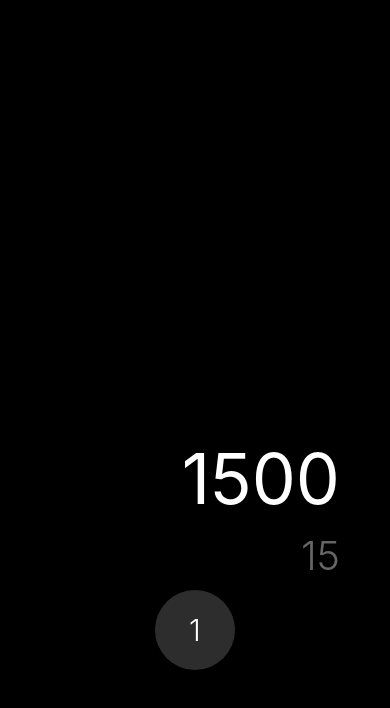
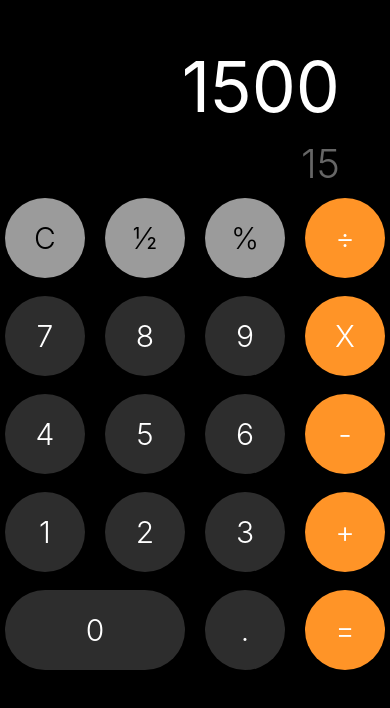
Before and after one commit to pmz10/isoCalculeitor, a React Native app: screen / in a window 390 px wide. Shown: the part 136-844 px from the top of the page. Built offline with nearby package versions, Linux system fonts and the light colour scheme.

Commit message:
Add CalculeitorButton component and update CalculatorScreen layout

```diff
--- /dev/null
+++ b/src/presentation/Components/CalculeitorButton.tsx
@@ -0,0 +1,37 @@
+import { Text, Pressable } from 'react-native';
+import { colors, styles } from '../../Config/Theme/app-theme';
+
+interface Props {
+    label: string;
+    color?: string;
+    doubleSize?: boolean;
+    blackText?: boolean;
+    onPress: () => void;
+}
+
+const CalculeitorButton = ({
+    label,
+    color = colors.darkGray,
+    doubleSize = false,
+    blackText = false,
+    onPress,
+}: Props) => {
+    return (
+        <Pressable
+            onPress={ () => onPress() }
+            style={({ pressed }) => ({
+            ...styles.button,
+            backgroundColor: color,
+            width: (doubleSize) ? 180 : 80,
+            opacity: (pressed) ? 0.8 : 1
+        })}>
+            <Text style={{
+                ...styles.buttonText,
+                color: (blackText) ? 'black' : 'white',
+            }}>{label}</Text>
+        </Pressable>
+
+    );
+};
+
+export default CalculeitorButton;
--- a/src/presentation/Screens/CalculatorScreen.tsx
+++ b/src/presentation/Screens/CalculatorScreen.tsx
@@ -1,6 +1,6 @@
-import React from 'react';
 import { View, Text, StyleSheet, Pressable } from 'react-native';
-import { styles } from '../../Config/Theme/app-theme';
+import { colors, styles } from '../../Config/Theme/app-theme';
+import CalculeitorButton from '../Components/CalculeitorButton';
 
 const CalculatorScreen = () => {
     return (
@@ -11,10 +11,33 @@ const CalculatorScreen = () => {
             </View>
 
             <View style={ styles.row}>
-            <Pressable style={styles.button}>
-                <Text style={styles.buttonText}>1</Text>
-            </Pressable>
-
+                <CalculeitorButton onPress={ () => console.log('C') } blackText color={colors.lightGary} label="C" />
+                <CalculeitorButton onPress={ () => console.log('½') } blackText color={colors.lightGary} label="½" />
+                <CalculeitorButton onPress={ () => console.log('%') } blackText color={colors.lightGary} label="%" />
+                <CalculeitorButton onPress={ () => console.log('÷') } color={colors.orange} label="÷" />
+            </View>
+            <View style={ styles.row}>
+                <CalculeitorButton onPress={ () => console.log('7') } color={colors.darkGray} label="7" />
+                <CalculeitorButton onPress={ () => console.log('8') } color={colors.darkGray} label="8" />
+                <CalculeitorButton onPress={ () => console.log('9') } color={colors.darkGray} label="9" />
+                <CalculeitorButton onPress={ () => console.log('X') } color={colors.orange} label="X" />
+            </View>
+            <View style={ styles.row}>
+                <CalculeitorButton onPress={ () => console.log('4') } color={colors.darkGray} label="4" />
+                <CalculeitorButton onPress={ () => console.log('5') } color={colors.darkGray} label="5" />
+                <CalculeitorButton onPress={ () => console.log('6') } color={colors.darkGray} label="6" />
+                <CalculeitorButton onPress={ () => console.log('-') } color={colors.orange} label="-" />
+            </View>
+            <View style={ styles.row}>
+                <CalculeitorButton onPress={ () => console.log('1') } color={colors.darkGray} label="1" />
+                <CalculeitorButton onPress={ () => console.log('2') } color={colors.darkGray} label="2" />
+                <CalculeitorButton onPress={ () => console.log('3') } color={colors.darkGray} label="3" />
+                <CalculeitorButton onPress={ () => console.log('+') } color={colors.orange} label="+" />
+            </View>
+            <View style={ styles.row}>
+                <CalculeitorButton onPress={ () => console.log('0') } color={colors.darkGray} label="0" doubleSize />
+                <CalculeitorButton onPress={ () => console.log('.') } color={colors.darkGray} label="." />
+                <CalculeitorButton onPress={ () => console.log('=') } color={colors.orange} label="=" />
             </View>
         </View>
     );
```
